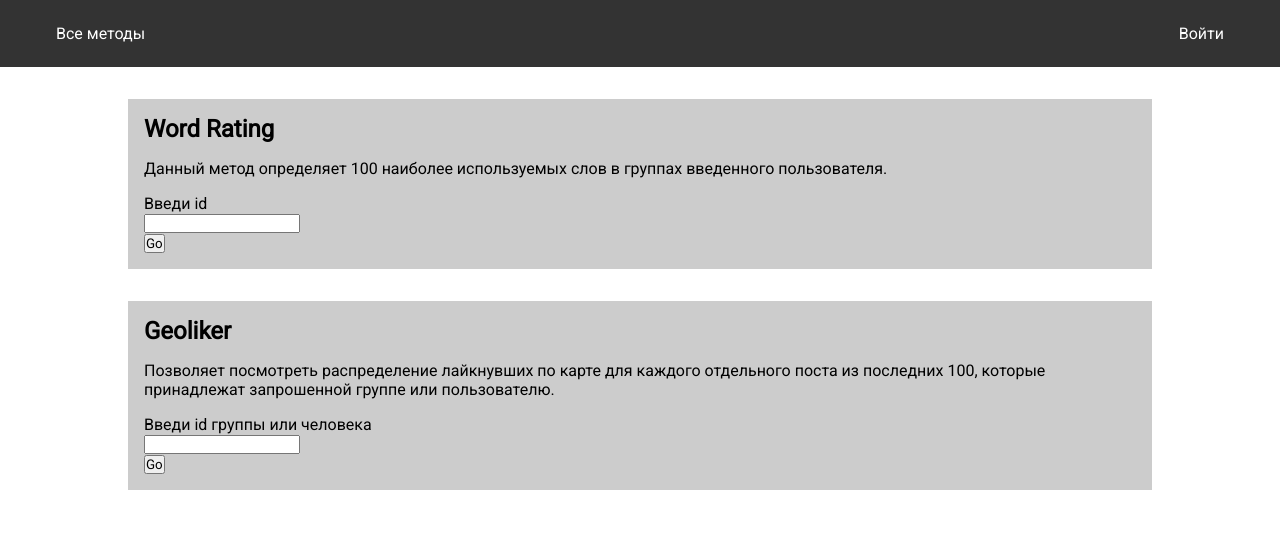
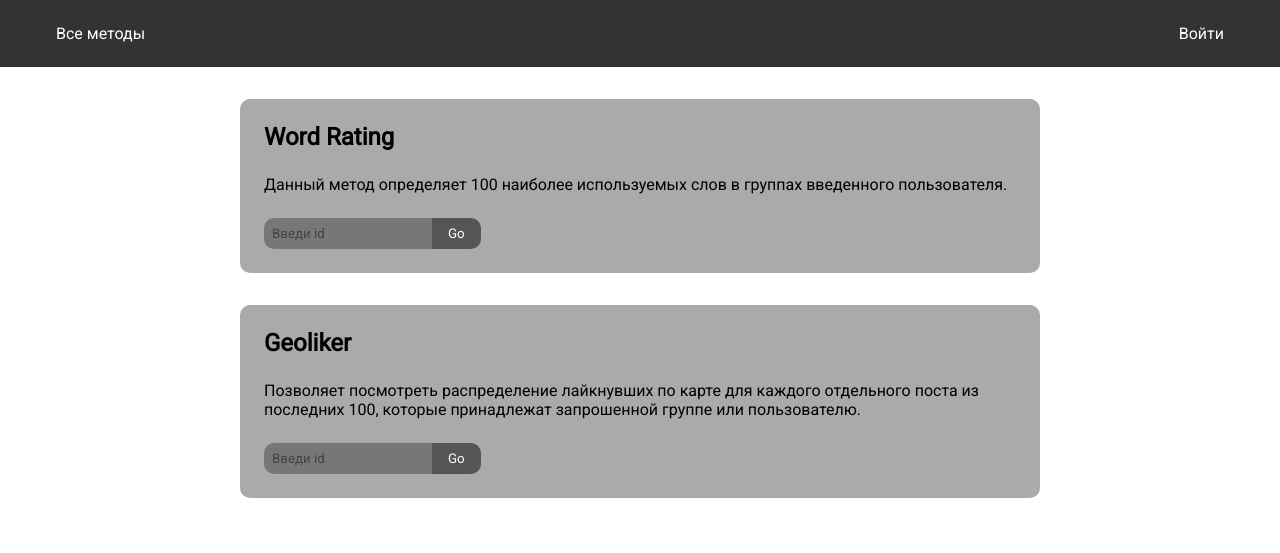
Before and after one commit to hardntrash/VKAnalysis, a Flask app: page / in a window 1280 px wide. Shown: the top 553 px of the page. Run offline with Flask 2, Linux system fonts and the light colour scheme.

Commit message:
New buttons for methods

```diff
--- a/FlaskApp/forms.py
+++ b/FlaskApp/forms.py
@@ -3,9 +3,29 @@ from wtforms import TextField, SubmitField
 from wtforms.validators import Required
 
 class IndexForm(FlaskForm):
-    vk_id = TextField('ID', validators=[Required()])
-    submit = SubmitField('Go')
+    vk_id = TextField(
+    	'ID',
+    	validators=[Required()],
+    	render_kw={
+    		"placeholder": "Введи id",
+    		"class": "input-line__input",
+    	})
+    submit = SubmitField(
+    	'Go',
+    	render_kw = {
+    		"class": "input-line__submit",
+    	})
 
 class MapLikesForms(FlaskForm):
-    vk_id = TextField('ID', validators=[Required()])
-    submit = SubmitField('Go Map')
+    vk_id = TextField(
+       	'ID',
+    	validators = [Required()],
+    	render_kw = {
+    		"placeholder": "Введи id группы или человека",
+    		"class": "input-line__input",
+    	})
+    submit = SubmitField(
+    	'Go Map',
+    	render_kw = {
+    		"class": "input-line__submit",
+    	})
--- a/FlaskApp/static/css/base_style.css
+++ b/FlaskApp/static/css/base_style.css
@@ -2,6 +2,7 @@
   padding: 0px;
   margin: 0px;
   font-family: 'Roboto', sans-serif;
+  border: 0px solid transparent;
 }
 .menu {
   display: flex;
@@ -12,14 +13,14 @@
 .menu__item {
   text-decoration: none;
   margin: 0 32px;
-  padding: 24px 24px;
+  padding: 24px;
   color: white;
 }
 .menu__item:hover {
   background-color: #222;
 }
 .container {
-  width: 1024px;
+  width: 800px;
   margin: 32px auto;
   box-sizing: border-box;
 }
@@ -31,7 +32,7 @@
   word-wrap: wrap;
 }
 .heading {
-  margin-bottom: 16px;
+  margin-bottom: 24px;
   font-size: 24px;
   font-weight: bold;
 }
--- a/FlaskApp/static/css/less/base_style.less
+++ b/FlaskApp/static/css/less/base_style.less
@@ -2,6 +2,7 @@
 	padding: 0px;
 	margin: 0px;
 	font-family: 'Roboto', sans-serif;
+	border: 0px solid transparent;
 }
 
 .menu {
@@ -14,7 +15,7 @@
 	&__item {
 		text-decoration: none;
 		margin: 0 32px;
-		padding: 24px 24px;
+		padding: 24px;
 		color: white;
 
 		&:hover {
@@ -24,7 +25,7 @@
 }
 
 .container {
-	width: 1024px;
+	width: 800px;
 	margin: 32px auto;
 	box-sizing: border-box;
 }
@@ -39,7 +40,7 @@
 }
 
 .heading {
-	margin-bottom: 16px;
+	margin-bottom: 24px;
 	font-size: 24px;
 	font-weight: bold;
 }
--- a/FlaskApp/static/css/less/base_style.min.css
+++ b/FlaskApp/static/css/less/base_style.min.css
@@ -1 +1 @@
-*{padding:0;margin:0;font-family:Roboto,sans-serif}.menu{display:flex;align-items:center;justify-content:space-between;background-color:#333}.menu__item{text-decoration:none;margin:0 32px;padding:24px;color:#fff}.menu__item:hover{background-color:#222}.container{width:1024px;margin:32px auto;box-sizing:border-box}.footer{display:flex;justify-content:center}.text{word-wrap:wrap}.heading{margin-bottom:16px;font-size:24px;font-weight:700}
+*{padding:0;margin:0;font-family:Roboto,sans-serif;border:0 solid transparent}.menu{display:flex;align-items:center;justify-content:space-between;background-color:#333}.menu__item{text-decoration:none;margin:0 32px;padding:24px;color:#fff}.menu__item:hover{background-color:#222}.container{width:800px;margin:32px auto;box-sizing:border-box}.footer{display:flex;justify-content:center}.text{word-wrap:wrap}.heading{margin-bottom:24px;font-size:24px;font-weight:700}
--- a/FlaskApp/static/css/less/methods.less
+++ b/FlaskApp/static/css/less/methods.less
@@ -6,11 +6,12 @@
 		display: flex;
 		flex-direction: column;
 		margin-bottom: 32px;
-		padding: 16px;
-		background-color: #ccc;
+		padding: 24px;
+		background-color: #aaa;
+		border-radius: 10px;
 
 		&__disc {
-			margin-bottom: 16px;
+			margin-bottom: 24px;
 		}
 
 		&__content {
@@ -22,5 +23,35 @@
 
 .input-line {
 	display: flex;
-	flex-direction: column;
+	flex-direction: row;
+
+
+	&__input {
+		border-radius: 10px;
+		border-color: none;
+		border-bottom-right-radius: 0;
+		border-top-right-radius: 0;
+		background-color: #777;
+		color: #444;
+		padding: 8px;
+
+		&::placeholder {
+			color: #444;
+		}
+	}
+
+	&__submit {
+		border-radius: 10px;
+		border-color: none;
+		border-bottom-left-radius: 0;
+		border-top-left-radius: 0;
+		background-color: #555;
+		color: white;
+		padding: 8px 16px;
+
+		&:hover {
+			background-color: #444;
+			cursor: pointer;
+		}
+	}
 }
--- a/FlaskApp/static/css/less/methods.min.css
+++ b/FlaskApp/static/css/less/methods.min.css
@@ -1 +1 @@
-.method-list{display:flex;flex-direction:column}.method-list__item{display:flex;flex-direction:column;margin-bottom:32px;padding:16px;background-color:#ccc}.method-list__item__disc{margin-bottom:16px}.method-list__item__content{display:flex;flex-direction:row}.input-line{display:flex;flex-direction:column}
+.method-list{display:flex;flex-direction:column}.method-list__item{display:flex;flex-direction:column;margin-bottom:32px;padding:24px;background-color:#aaa;border-radius:10px}.method-list__item__disc{margin-bottom:24px}.input-line,.method-list__item__content{display:flex;flex-direction:row}.input-line__input{border-radius:10px 0 0 10px;border-color:none;background-color:#777;color:#444;padding:8px}.input-line__input::placeholder{color:#444}.input-line__submit{border-radius:0 10px 10px 0;border-color:none;background-color:#555;color:#fff;padding:8px 16px}.input-line__submit:hover{background-color:#444;cursor:pointer}
--- a/FlaskApp/static/css/methods.css
+++ b/FlaskApp/static/css/methods.css
@@ -6,11 +6,12 @@
   display: flex;
   flex-direction: column;
   margin-bottom: 32px;
-  padding: 16px;
-  background-color: #ccc;
+  padding: 24px;
+  background-color: #aaa;
+  border-radius: 10px;
 }
 .method-list__item__disc {
-  margin-bottom: 16px;
+  margin-bottom: 24px;
 }
 .method-list__item__content {
   display: flex;
@@ -18,5 +19,30 @@
 }
 .input-line {
   display: flex;
-  flex-direction: column;
+  flex-direction: row;
 }
+.input-line__input {
+  border-radius: 10px;
+  border-color: none;
+  border-bottom-right-radius: 0;
+  border-top-right-radius: 0;
+  background-color: #777;
+  color: #444;
+  padding: 8px;
+}
+.input-line__input::placeholder {
+  color: #444;
+}
+.input-line__submit {
+  border-radius: 10px;
+  border-color: none;
+  border-bottom-left-radius: 0;
+  border-top-left-radius: 0;
+  background-color: #555;
+  color: white;
+  padding: 8px 16px;
+}
+.input-line__submit:hover {
+  background-color: #444;
+  cursor: pointer;
+}
--- a/FlaskApp/templates/index.html
+++ b/FlaskApp/templates/index.html
@@ -17,7 +17,6 @@
         <form action="/result" method="post">
             {{ form.csrf_token }}
             <div class="input-line">
-                <label for="vk_id">Введи id</label>
                 <div>{{ form.vk_id }}</div>
                 <div class="button">{{ form.submit }}</div>
             </div>
@@ -32,7 +31,6 @@
         <form action="/map_likes" method="POST">
             {{ form.csrf_token }}
             <div class="input-line">
-                <label for="vk_id">Введи id группы или человека</label>
                 <div>{{ form.vk_id }}</div>
                 <div class="button">{{ form.submit }}</div>
             </div>
```
